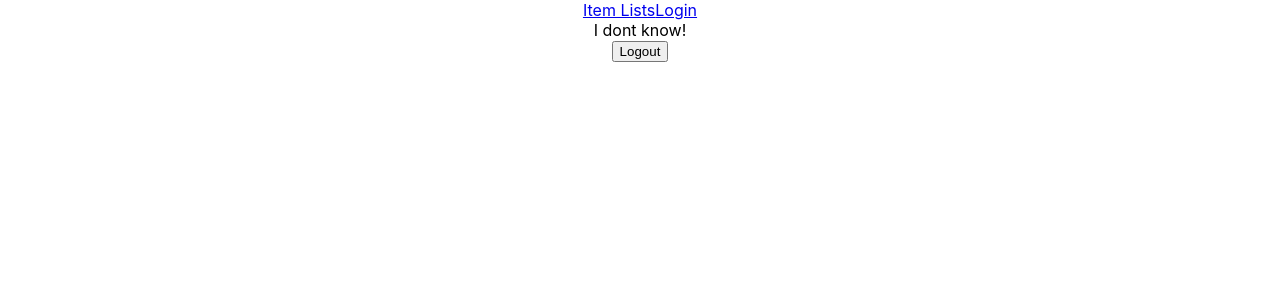
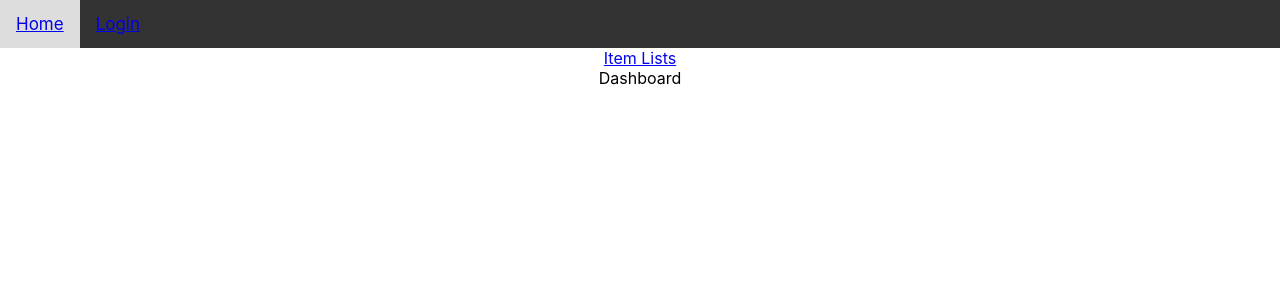
Before and after one commit to JohnG88/django_ecommerce, a React (Create React App) app in the folder frontend/frontend/: page /dashboard in a window 1280 px wide. Shown: the top 300 px of the page. Built offline with nearby package versions, Linux system fonts and the light colour scheme; no server answers.

Commit message:
Using createContext and useContext to show logged in user in Navbar.

```diff
--- a/frontend/frontend/src/App.css
+++ b/frontend/frontend/src/App.css
@@ -36,3 +36,25 @@
         transform: rotate(360deg);
     }
 }
+
+/* Add a black background-color to the navigation bar*/
+.topnav {
+    background-color: #333;
+    overflow: hidden;
+}
+
+/* Style the links inside the navigation bar */
+.topnav li {
+    float: left;
+    color: #f2f2f2;
+    text-align: center;
+    padding: 14px 16px;
+    list-style: none;
+    font-size: 17px;
+}
+
+/* Change color of links on hover */
+.topnav li:hover {
+    background-color: #ddd;
+    color: black;
+}
--- a/frontend/frontend/src/App.js
+++ b/frontend/frontend/src/App.js
@@ -1,16 +1,14 @@
-import { Outlet, Link } from 'react-router-dom';
-import './App.css';
+import { Outlet, Link } from "react-router-dom";
+import "./App.css";
 import HomePage from "./pages/HomePage";
-import Login from './pages/LoginPage';
-
+import Login from "./pages/LoginPage";
 function App() {
-  return (
-    <div className="App">
-        <Link to="/HomePage">Item Lists</Link>
-        <Link to="/Login">Login</Link>
-	      <Outlet />
-    </div>
-  );
+    return (
+        <div className="App">
+            <Link to="/home">Item Lists</Link>
+            <Outlet />
+        </div>
+    );
 }
 
 export default App;
--- /dev/null
+++ b/frontend/frontend/src/components/Navbar.js
@@ -0,0 +1,41 @@
+import React, { useContext, useEffect } from "react";
+import { Link } from "react-router-dom";
+import { UserContext } from "./UserLoggedInContext";
+
+export function Navbar() {
+    const [userData, setUserData] = useContext(UserContext);
+
+    // useEffect(() => {
+    //   logout();
+    // }, [userData]);
+
+    const logout = () => {
+        fetch("http://localhost:8000/logout", {
+            credentials: "include",
+        })
+            .then((res) => res.json())
+            .then((data) => {
+                console.log(data);
+                setUserData("");
+            })
+            .catch((err) => {
+                console.log(err);
+            });
+    };
+
+    return (
+        <div className="topnav">
+            <li>
+                <Link to="/">Home</Link>
+            </li>
+            {userData.user ? (
+                <li onClick={logout}>Logout</li>
+            ) : (
+                <li>
+                    <Link to="/login">Login</Link>
+                </li>
+            )}
+            <li>{userData.user}</li>
+        </div>
+    );
+}
--- /dev/null
+++ b/frontend/frontend/src/components/UserLoggedInContext.js
@@ -0,0 +1,26 @@
+import React, { useState, createContext } from "react";
+// check ou this link https://www.youtube.com/watch?v=35lXWvCuM8o&t=1522s
+
+// import UserContext to get user data
+export const UserContext = createContext();
+
+// UserProvider is gonna provide info to the different components
+// This might be old, but same concept
+// Import to where have all router urls in {}, import {UserProvider} from "./components/file.js"
+
+// In component you want to use data, that is wrapped in .Provider, import the UserContext and useContext
+// The add a const value = useContext(UserContext), in component you want to use data in (can also use const [userData, setUserData] = useContext(UserContext))
+
+// so to update context from other components,  import {useContext} from 'react';
+// Also import {UserContext} from './UserLoggedInContext';
+// Then write, const [userData, setUserData] = useContext(UserContext);
+// Then add setUserData() into a function, you also have access to latest rendered userData, so you can write, setUserData(prevUserData => [...prevUserDate, ]), can add change data, have to see other example, can also add data to previous data
+export const UserProvider = ({ children }) => {
+    const [userData, setUserData] = useState("");
+    return (
+        <UserContext.Provider value={[userData, setUserData]}>
+            {/*This is where other components go (Navbar />, <Home />)*/}
+            {children}
+        </UserContext.Provider>
+    );
+};
--- a/frontend/frontend/src/index.js
+++ b/frontend/frontend/src/index.js
@@ -10,19 +10,25 @@ import AddOrder from "./pages/AddOrder";
 import ItemCart from "./pages/ItemCart";
 import Login from "./pages/LoginPage";
 import DashBoard, { Dashboard } from "./pages/Dashboard";
-
+import { Navbar } from "./components/Navbar";
+import { UserProvider } from "./components/UserLoggedInContext";
 const root = ReactDOM.createRoot(document.getElementById("root"));
 root.render(
     <React.StrictMode>
         <BrowserRouter>
+            <UserProvider>
+                <Navbar />
                 <Routes>
                     <Route path="/" element={<App />}>
                         <Route path="login" element={<Login />} />
                         <Route path="dashboard" element={<Dashboard />} />
-          <Route path="homepage" element={<HomePage />} />
+                        <Route path="home" element={<HomePage />} />
                         <Route path="/detail/:detailId" element={<Detail />} />
                         <Route path="/order-item/" element={<ItemCart />} />
-          <Route path="/order-item/:savedId" element={<AddOrder />} />
+                        <Route
+                            path="/order-item/:savedId"
+                            element={<AddOrder />}
+                        />
                         <Route
                             path="*"
                             element={
@@ -33,6 +39,7 @@ root.render(
                         />
                     </Route>
                 </Routes>
+            </UserProvider>
         </BrowserRouter>
     </React.StrictMode>
 );
--- a/frontend/frontend/src/pages/Dashboard.js
+++ b/frontend/frontend/src/pages/Dashboard.js
@@ -4,43 +4,9 @@ export const Dashboard = () => {
     const [whoami, setWhoami] = useState("I dont know!");
     const [error, setError] = useState("");
 
-    React.useEffect(() => {
-        fetch("http://localhost:8000/whoami", {
-            headers: {
-                "Content-Type": "application/json",
-            },
-            credentials: "include",
-        })
-            .then((response) => response.json())
-            .then((data) => {
-                setWhoami(data.username);
-            })
-            .catch((err) => {
-                console.log(err);
-                setError("You are not logged in");
-            });
-    }, []);
-
-    const logout = () => {
-        fetch("http://localhost:8000/logout", {
-            credentials: "include",
-        })
-            .then((res) => res.json())
-            .then((data) => {
-                console.log(data);
-                setWhoami(data.detail);
-            })
-            .catch((err) => {
-                console.log(err);
-            });
-    };
-
     return (
         <>
-            <div className="container">{whoami}</div>
-            <div>
-                <button onClick={logout}>Logout</button>
-            </div>
+            <div className="container">Dashboard</div>
         </>
     );
 };
--- a/frontend/frontend/src/pages/Detail.js
+++ b/frontend/frontend/src/pages/Detail.js
@@ -1,8 +1,9 @@
 import React, { useState, useEffect, useContext } from "react";
-import { Link, useParams } from "react-router-dom";
+import { Link, useParams, useNavigate } from "react-router-dom";
 import ItemList from "../components/ItemList";
 
 const Detail = () => {
+    const navigate = useNavigate();
     const params = useParams();
     const itemId = params.detailId;
     const [csrftoken, setCsrftoken] = useState("");
@@ -23,6 +24,7 @@ const Detail = () => {
                 let csrfToken = res.headers.get("X-CSRFToken");
                 setCsrftoken(csrfToken);
                 console.log("csrf", csrfToken);
+                console.log("res", res.headers);
             })
             .catch((error) => {
                 console.log(error);
@@ -50,6 +52,7 @@ const Detail = () => {
         const data = await response.json();
         console.log("Item Data", data);
         updateItem();
+        navigate("/order-item/");
     };
 
     const getItem = async () => {
--- a/frontend/frontend/src/pages/LoginPage.js
+++ b/frontend/frontend/src/pages/LoginPage.js
@@ -1,11 +1,14 @@
-import React, { useRef, useState, useEffect } from "react";
+import React, { useRef, useState, useEffect, useContext } from "react";
 import { useNavigate } from "react-router-dom";
+import { UserContext } from "../components/UserLoggedInContext";
+
 const Login = () => {
     const navigate = useNavigate();
     const userRef = useRef();
     const [csrftoken, setCsrftoken] = useState("");
     const [user, setUser] = useState("");
     const [password, setPassword] = useState("");
+    const [userData, setUserData] = useContext(UserContext);
 
     useEffect(() => {
         userRef.current.focus();
@@ -41,10 +44,14 @@ const Login = () => {
             credentials: "include",
             body: JSON.stringify({ username: user, password: password }),
         };
-    const response = await fetch("http://localhost:8000/login", requestOptions);
+        const response = await fetch(
+            "http://localhost:8000/login",
+            requestOptions
+        );
         const data = await response.json();
-    console.log("Data", data);
-    navigate("/dashboard");
+        console.log("Login Data", data);
+        setUserData(data);
+        navigate("/home");
     };
 
     return (
```
Lines whose indentation alone changed are shown as unchanged.
